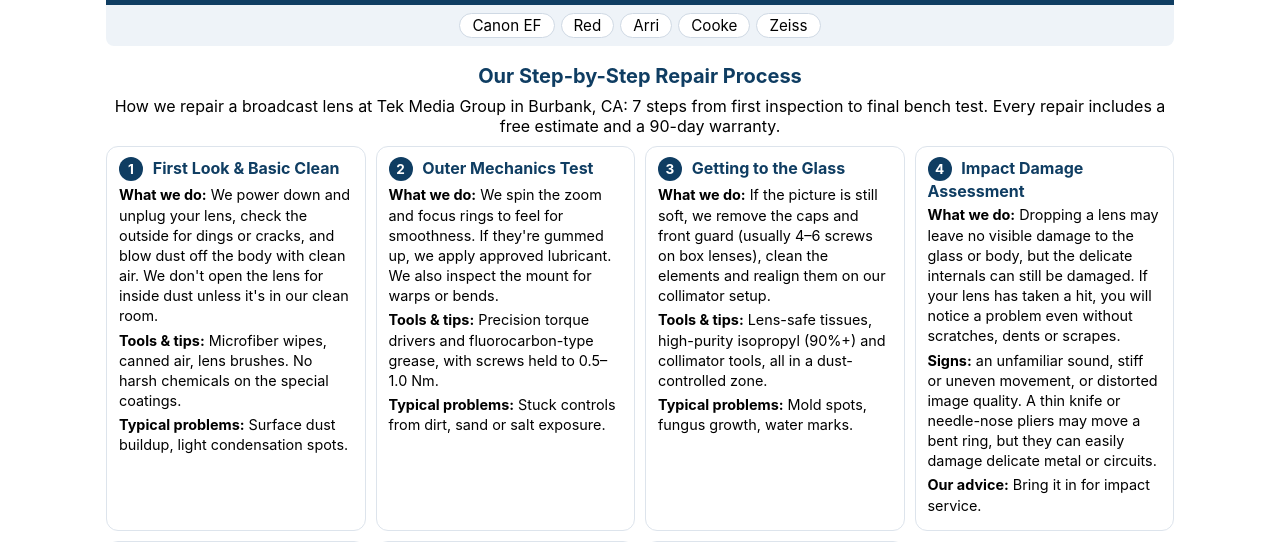
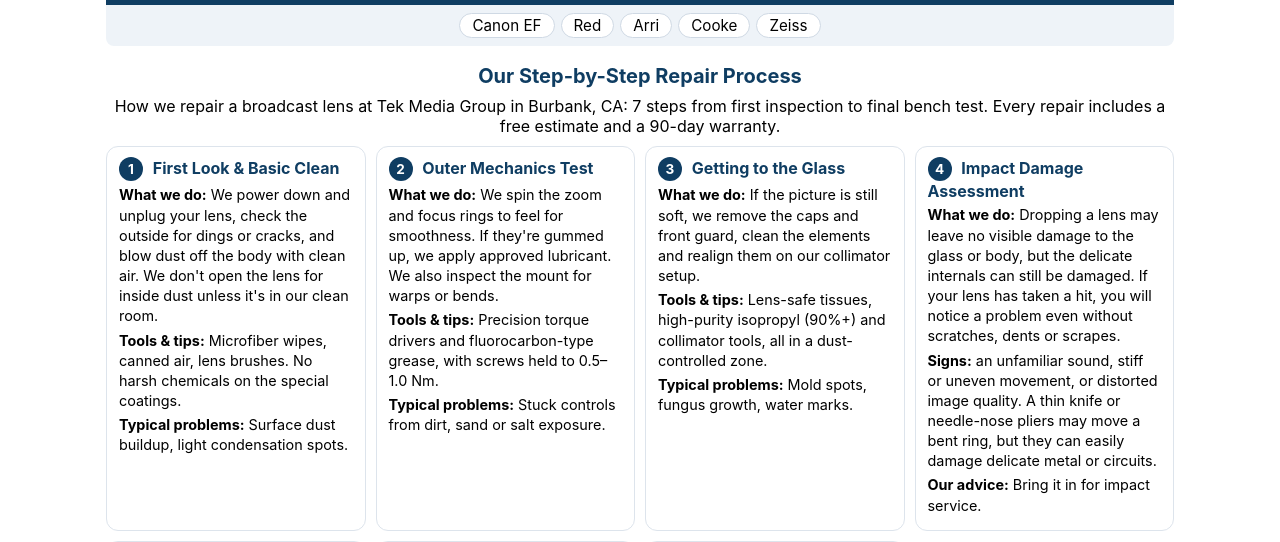
Before and after one commit to asefayan-code/TekMG, a Flask app: page /lens-repair in a window 1280 px wide. Shown: the part 1064-1606 px from the top of the page. Run offline with Flask 3, Linux system fonts and the light colour scheme.

Commit message:
Lens page: remove screw count from visible step 3 text
Co-Authored-By: Claude Sonnet 5.5 <noreply@anthropic.com>
Claude-Session: https://claude.ai/code/session_01BXEwmgWNDY62LNVBSXaepN

```diff
--- a/templates/lens-repair.html
+++ b/templates/lens-repair.html
@@ -147,7 +147,7 @@
   <ol class="lens-steps">
 <li class="lens-step"><h3><span class="n">1</span> First Look &amp; Basic Clean</h3><p><strong>What we do:</strong> We power down and unplug your lens, check the outside for dings or cracks, and blow dust off the body with clean air. We don't open the lens for inside dust unless it's in our clean room.</p><p><strong>Tools &amp; tips:</strong> Microfiber wipes, canned air, lens brushes. No harsh chemicals on the special coatings.</p><p><strong>Typical problems:</strong> Surface dust buildup, light condensation spots.</p></li>
 <li class="lens-step"><h3><span class="n">2</span> Outer Mechanics Test</h3><p><strong>What we do:</strong> We spin the zoom and focus rings to feel for smoothness. If they're gummed up, we apply approved lubricant. We also inspect the mount for warps or bends.</p><p><strong>Tools &amp; tips:</strong> Precision torque drivers and fluorocarbon-type grease, with screws held to 0.5&ndash;1.0 Nm.</p><p><strong>Typical problems:</strong> Stuck controls from dirt, sand or salt exposure.</p></li>
-<li class="lens-step"><h3><span class="n">3</span> Getting to the Glass</h3><p><strong>What we do:</strong> If the picture is still soft, we remove the caps and front guard (usually 4&ndash;6 screws on box lenses), clean the elements and realign them on our collimator setup.</p><p><strong>Tools &amp; tips:</strong> Lens-safe tissues, high-purity isopropyl (90%+) and collimator tools, all in a dust-controlled zone.</p><p><strong>Typical problems:</strong> Mold spots, fungus growth, water marks.</p></li>
+<li class="lens-step"><h3><span class="n">3</span> Getting to the Glass</h3><p><strong>What we do:</strong> If the picture is still soft, we remove the caps and front guard, clean the elements and realign them on our collimator setup.</p><p><strong>Tools &amp; tips:</strong> Lens-safe tissues, high-purity isopropyl (90%+) and collimator tools, all in a dust-controlled zone.</p><p><strong>Typical problems:</strong> Mold spots, fungus growth, water marks.</p></li>
 <li class="lens-step"><h3><span class="n">4</span> Impact Damage Assessment</h3><p><strong>What we do:</strong> Dropping a lens may leave no visible damage to the glass or body, but the delicate internals can still be damaged. If your lens has taken a hit, you will notice a problem even without scratches, dents or scrapes.</p><p><strong>Signs:</strong> an unfamiliar sound, stiff or uneven movement, or distorted image quality. A thin knife or needle-nose pliers may move a bent ring, but they can easily damage delicate metal or circuits.</p><p><strong>Our advice:</strong> Bring it in for impact service.</p></li>
 <li class="lens-step"><h3><span class="n">5</span> Electronics &amp; Servo Check</h3><p><strong>What we do:</strong> We connect the lens to a controller such as the Fujinon ERD-10A and run diagnostics to find encoder glitches. Bad boards are replaced.</p><p><strong>Tools &amp; tips:</strong> Digital multimeters, scopes and manufacturer diagnostic software.</p><p><strong>Typical problems:</strong> Slow servos, glitchy encoders from water damage.</p></li>
 <li class="lens-step"><h3><span class="n">6</span> Stabilizer Tune-Up</h3><p><strong>What we do:</strong> We shake-test the image stabilizer on our rigs and recalibrate it for correct pitch and yaw balance.</p><p><strong>Tools &amp; tips:</strong> Vibration tables and manufacturer calibration software.</p><p><strong>Typical problems:</strong> Shaky footage from bumps or wind, alignment shifts after drops.</p></li>
```
